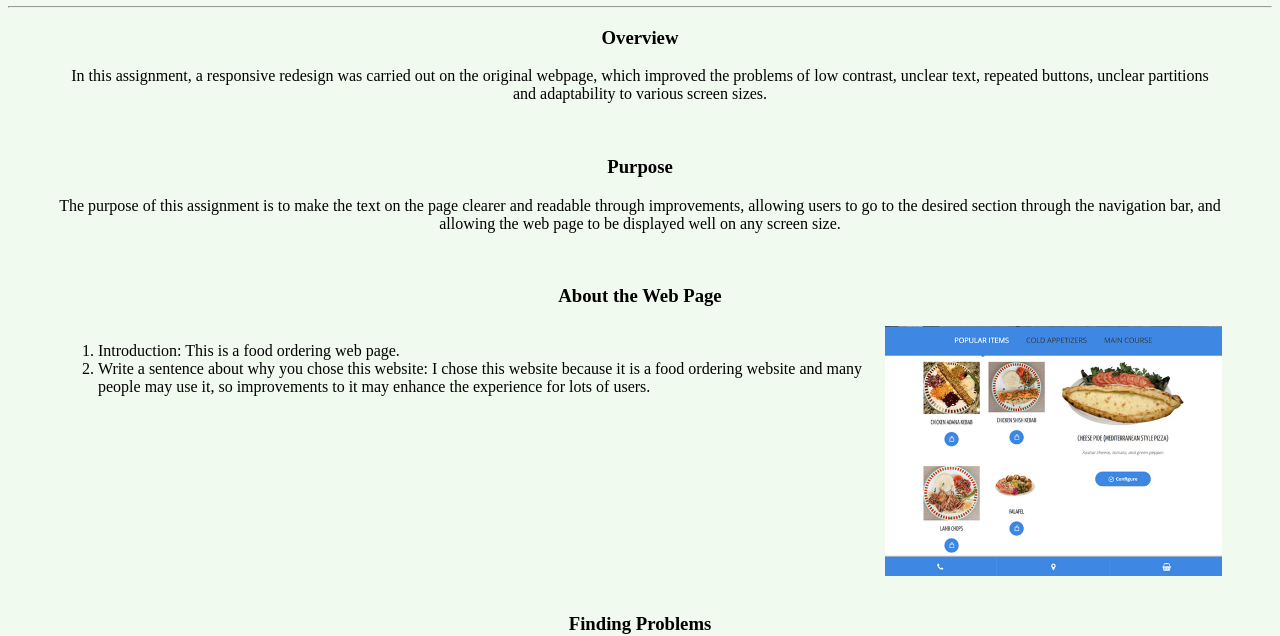
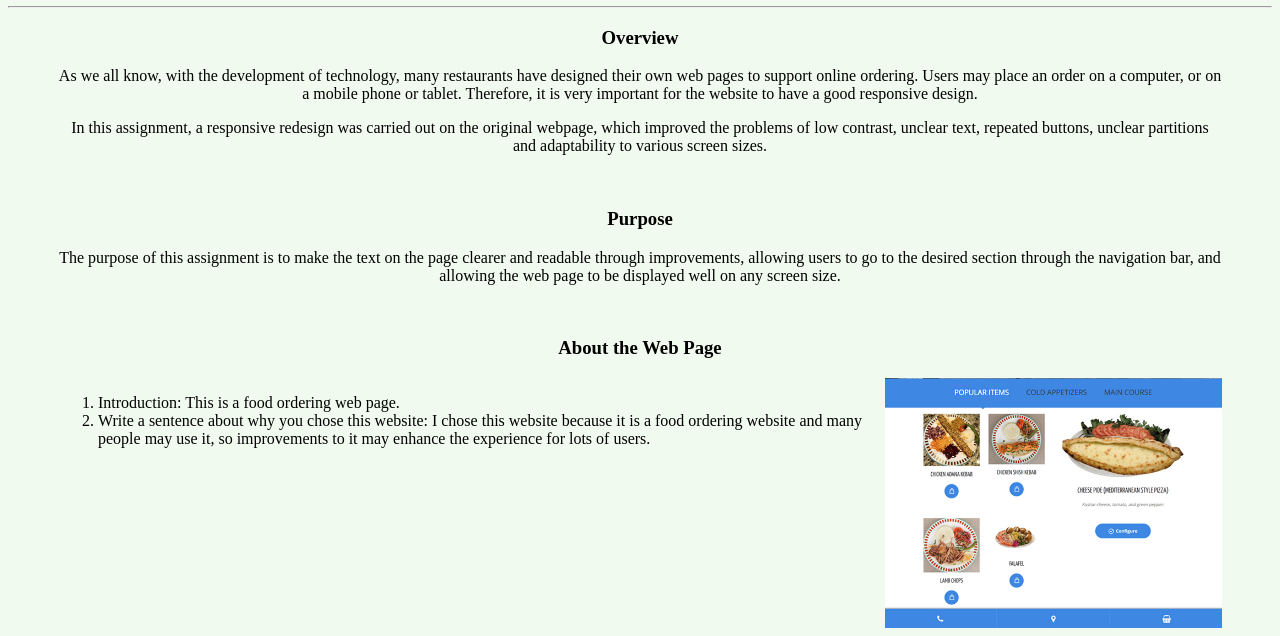
Before and after one commit to Nancy0221/Responsive-Redesign-Portfolio, a plain HTML site: page index.html in a window 1280 px wide. Shown: the part 186-822 px from the top of the page. Drawn offline with Linux system fonts and the light colour scheme.

Commit message:
add some statements

```diff
--- a/index.html
+++ b/index.html
@@ -39,6 +39,9 @@
     <!-- Overview -->
     <div class="overview" id="overview">
       <h3>Overview</h3>
+      <p>
+        As we all know, with the development of technology, many restaurants have designed their own web pages to support online ordering. Users may place an order on a computer, or on a mobile phone or tablet. Therefore, it is very important for the website to have a good responsive design.
+      </p>
       <p>
         In this assignment, a responsive redesign was carried out on the
         original webpage, which improved the problems of low contrast, unclear
```
